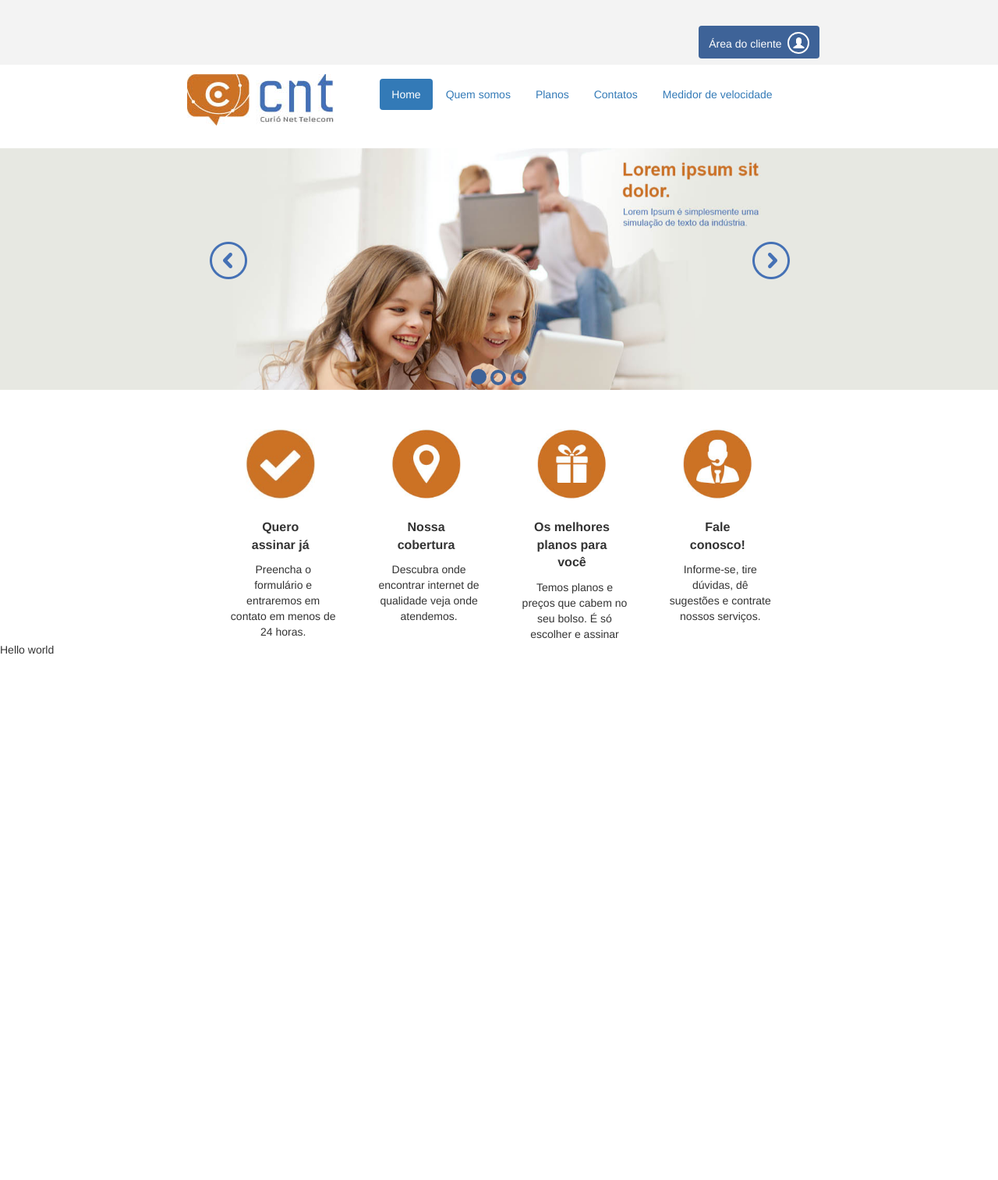
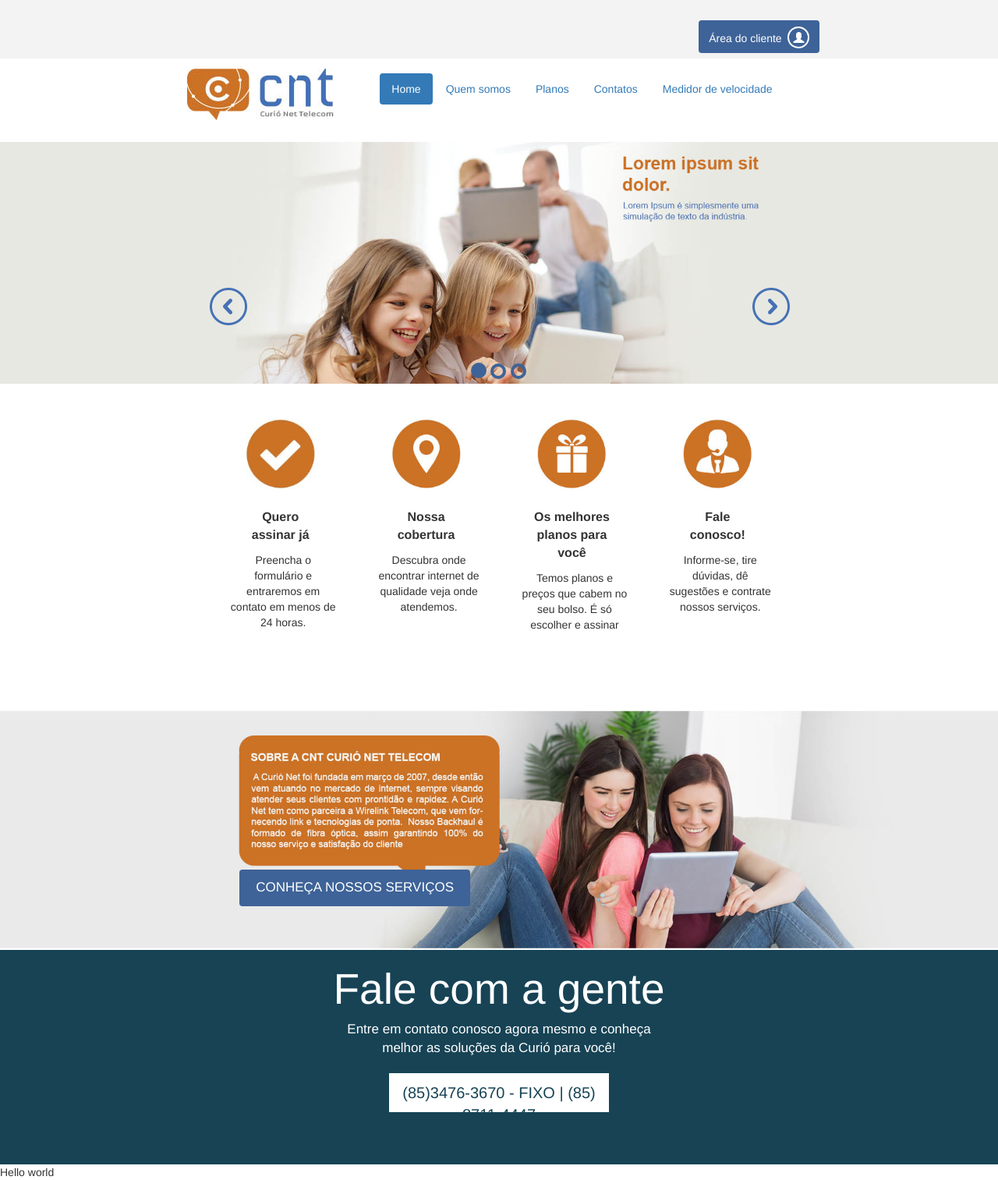
Before and after one commit to ITEVA/curioNet, a PHP site: page / in a window 1280 px wide. Shown: the whole page at 78% size. Before the commit the page ends 839 px from the top, so only its background shows below. Run offline with PHP 8.4, Linux system fonts and the light colour scheme.

Commit message:
Función página rollo aplicación

```diff
--- a/Pages/home.php
+++ b/Pages/home.php
@@ -5,6 +5,7 @@
     <link rel="stylesheet" href="css/bootstrap.min.css">
     <link rel="stylesheet" href="css/carrousel.css">
     <link rel="stylesheet" href="css/font-awesome.min.css">
+    <link rel="stylesheet" href="css/quemSomos.css">
     <script type="text/javascript" src="js/jquery.js"></script>
     <script type="text/javascript" src="js/bootstrap.min.js"></script>
 
@@ -12,6 +13,7 @@
 </head>
 <body>
 
+<div class="tudo">
 <div id="myCarousel" class="carousel slide" data-ride="carousel">
     <!-- Indicators -->
     <ol class="carousel-indicators">
@@ -40,7 +42,7 @@
 
     <img class="seta2" href="#myCarousel" role="button" data-slide="next" src="img/seta-right.png"/>
 </div>
-
+</div>
 <div class="col-lg-12 divisao1"></div>
 
 <div class="col-lg-12 icones">
@@ -90,5 +92,25 @@
     </div>
 </div>
 
+<div class="col-lg-12 divisoria"></div>
+
+<div>
+    <img class="imgPrincipal" src="img/quemSomos.jpg"/>
+    <button class="btnPlanos">CONHEÇA NOSSOS SERVIÇOS</button>
+</div>
+<div id="quemSomos"></div>
+<div class="col-lg-12 divInferior">
+    <div class="info">
+        <h1>Fale com a gente</h1>
+        <p>Entre em contato conosco agora mesmo e conheça<br/> melhor as soluções da Curió para você!</p>
+
+        <div class="contato">
+            <div class="boxBranca">
+                <p>(85)3476-3670 - FIXO | (85) 8711-4447</p>
+            </div>
+        </div>
+    </div>
+</div>
+
 </body>
 </html>
--- a/Pages/topo.php
+++ b/Pages/topo.php
@@ -7,6 +7,7 @@
     <link rel="stylesheet" href="css/font-awesome.min.css">
     <script type="text/javascript" src="js/jquery.js"></script>
     <script type="text/javascript" src="js/bootstrap.min.js"></script>
+    <script type="text/javascript" src="js/topo.js"></script>
 
     <title>Curió</title>
 </head>
@@ -14,9 +15,10 @@
 <div id="box">
 <div class="col-lg-12 barraSuperior">
     <div class="botao">
-        <button class="areaCliente">Área do cliente &nbsp;<span class="glyphicon glyphicon-user"></span></button>
+        <button class="btnCliente">Área do cliente &nbsp;<span class="glyphicon glyphicon-user"></span></button>
     </div>
 </div>
+
 
 <div class="col-lg-12 barraInferior">
     <div class="logo">
@@ -26,7 +28,7 @@
     <div class="menu">
         <ul class="nav nav-pills">
             <li role="presentation" class="active"><a href="home">Home</a></li>
-            <li role="presentation"><a href="quemSomos">Quem somos</a></li>
+            <li role="presentation"><a href="#quemSomos">Quem somos</a></li>
             <li role="presentation"><a href="planos">Planos</a></li>
             <li role="presentation"><a href="contato">Contatos</a></li>
             <li role="presentation"><a href="http://www.speedtest.net/pt/" target="_blank">Medidor de velocidade</a></li>
--- a/css/carrousel.css
+++ b/css/carrousel.css
@@ -79,7 +79,7 @@ img.imgIcons{
 }
 
 div.divisao1{
-	height: 50px;
+	height: 40px;
 }
 
 p.title{
@@ -112,3 +112,10 @@ div.texto{
 #myCarousel{
 	z-index: 0;
 }
+
+div.divisoria{
+	height: 100px;
+}
+div.tudo{
+	display: inline-flex;
+}
--- /dev/null
+++ b/css/quemSomos.css
@@ -0,0 +1,68 @@
+img.imgPrincipal{
+    width: 100%;
+    padding: 0;
+    margin: 0;
+}
+
+button.btnPlanos{
+    color: #fff;
+    background-color: #3E6398;
+    display: inline-block;
+    padding: 10px 20px;
+    font-weight: 400;
+    line-height: 1.42857143;
+    text-align: center;
+    white-space: nowrap;
+    vertical-align: middle;
+    touch-action: manipulation;
+    cursor: pointer;
+    -webkit-user-select: none;
+    -moz-user-select: none;
+    -ms-user-select: none;
+    user-select: none;
+    border: 1px solid transparent;
+    border-radius: 4px;
+    margin-bottom: 2%;
+    margin-left: 24%;
+    margin-top: -12%;
+    font-size: 17px;
+}
+
+div.divInferior{
+    background-color: #174355;
+    margin-top: -1.5%;
+    padding: 0;
+    height: 275px;
+    font-size: 17px;
+}
+
+div.info{
+    display: block;
+    position: relative;
+    width: 50%;
+    float: none;
+    margin: 0 auto;
+    text-align: center;
+    color: #fff;
+}
+
+h1{
+    font-size: 55px;
+}
+
+div.boxBranca{
+    display: block;
+    position: relative;
+    float: none;
+    margin: 0 auto;
+    background-color: #fff;
+    color: #174355;
+    width: 44%;
+    height: 50px;
+    font-size: 20px;
+    padding: 11px 0 8px 0;
+}
+
+div.contato{
+    margin-top: 3%;
+}
--- a/css/topo.css
+++ b/css/topo.css
@@ -1,4 +1,4 @@
-button.areaCliente{
+button.btnCliente{
     color: #fff;
     background-color: #3E6398;
     display: inline-block;
@@ -18,7 +18,7 @@ button.areaCliente{
     border: 1px solid transparent;
     border-radius: 4px;
     float: left;
-    margin-top: 9%;
+    margin-top: 7%;
     margin-bottom: 2%;
 }
 
--- a/index.php
+++ b/index.php
@@ -7,11 +7,8 @@ include_once('Classes/Config.inc.php');
 $url = Url::getParametros();
 
 include_once("Pages/topo.php");
-if (file_exists("Pages/{$url[0]}.php")) {
-    include_once("Pages/{$url[0]}.php");
-} else if ($url[0] == "sac"){
-    echo'<script>window.location="http://177.19.248.64:8195/sac/open.do?action=open&sys=SAC"</script>';
-}else {
-    include_once("Pages/erro404.php");
-}
+
+include_once("Pages/home.php");
+
+
 include_once("Pages/rodape.php");
--- /dev/null
+++ b/js/topo.js
@@ -0,0 +1,8 @@
+$(function(){
+    $("ul a").click(function (event) {
+        event.preventDefault();
+        var idElemento = $(this).attr("href");
+        var deslocamento = $(idElemento).offset().top;
+        $('html, body').animate({ scrollTop: deslocamento }, 900);
+    });
+});
```
Also changed, not shown: Pages/quemSomos.php (added, +21 -0 lines), img/quemSomos.jpg (added).
